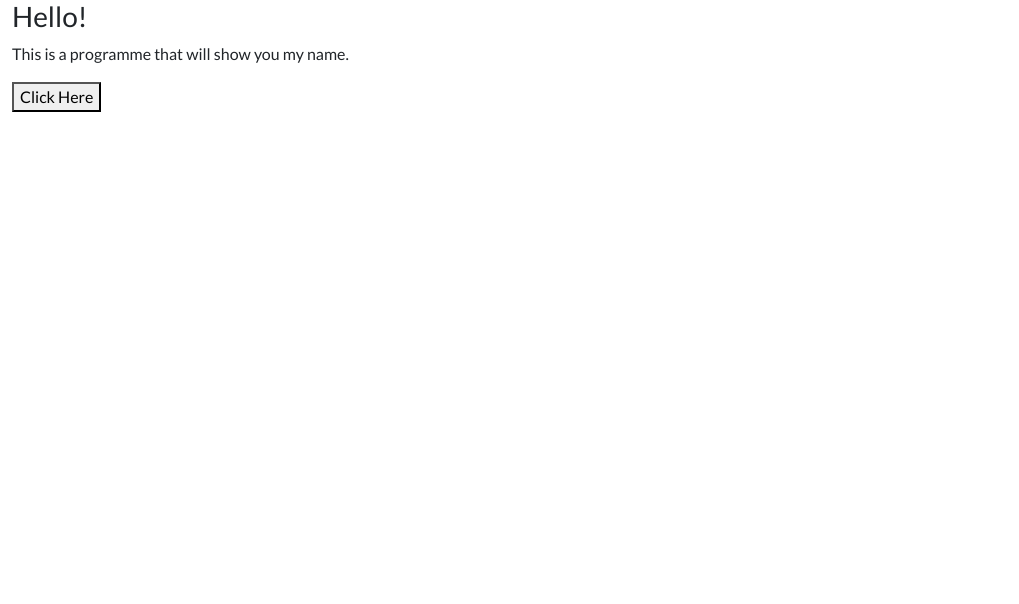
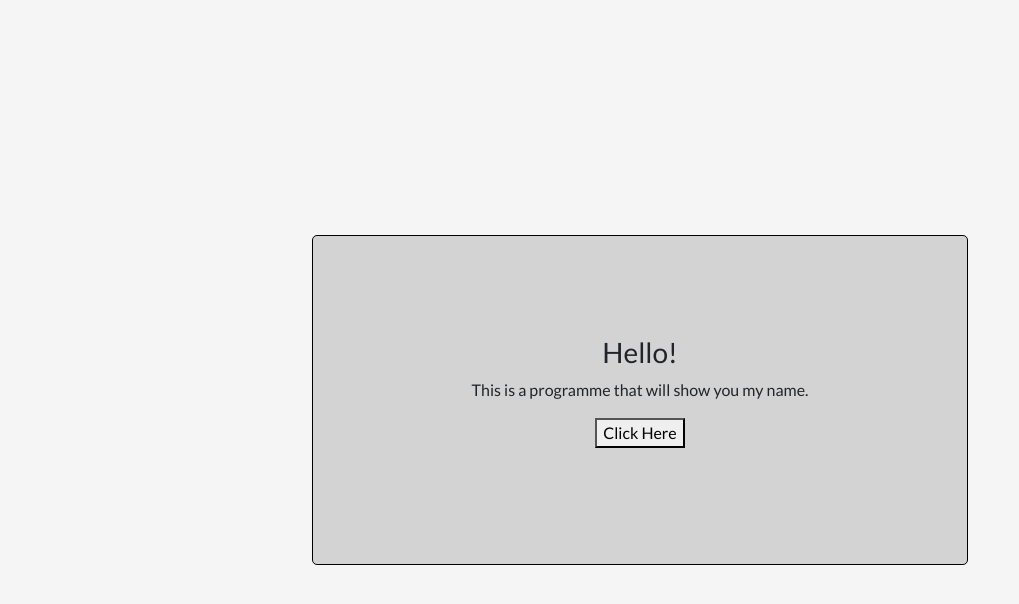
Before and after one commit to Alice-Githui/name-generator, a plain HTML site: page index.html in a window 1280 px wide. Shown: the whole page, without its empty margins (0-1019 px from the left). Drawn offline with nearby package versions, Linux system fonts and the light colour scheme.

Commit message:
style the application

```diff
--- a/CSS/style.css
+++ b/CSS/style.css
@@ -3,4 +3,21 @@
 body{
     font-family: 'Lato', sans-serif;
     overflow-x: hidden;
+    display: flex;
+    flex-direction: column;
+    height: 100vh;
+    align-items: center;
+    justify-content: center;
+    text-align: center;
+    background-color: whitesmoke;
 }
+
+#content{
+    background-color: lightgray;
+    margin-left: 300px;
+    margin-right: 300px;
+    padding-top: 100px;
+    padding-bottom: 100px;
+    border: 1px solid black;
+    border-radius: 5px;
+}
--- a/index.html
+++ b/index.html
@@ -10,9 +10,12 @@
 </head>
 <body>
     <div class="container-fluid">
-        <h3>Hello!</h4>
-            <p>This is a programme that will show you my name.</p>
-            <p><button>Click Here</button></p>
+        <div id="content">
+            <h3>Hello!</h4>
+                <p>This is a programme that will show you my name.</p>
+                <p><button>Click Here</button></p>
+        </div>
+
     </div>
     <script src="JS/script.js"></script>
 </body>
```
